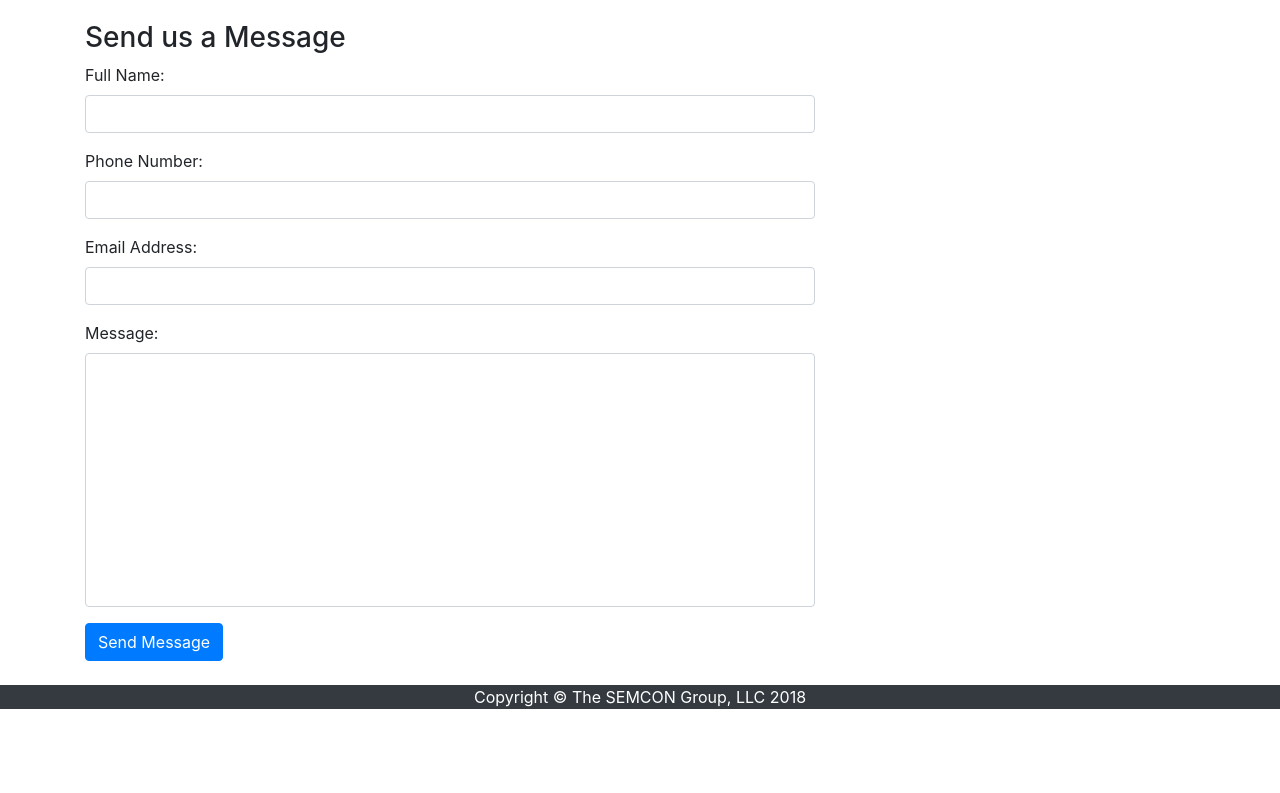
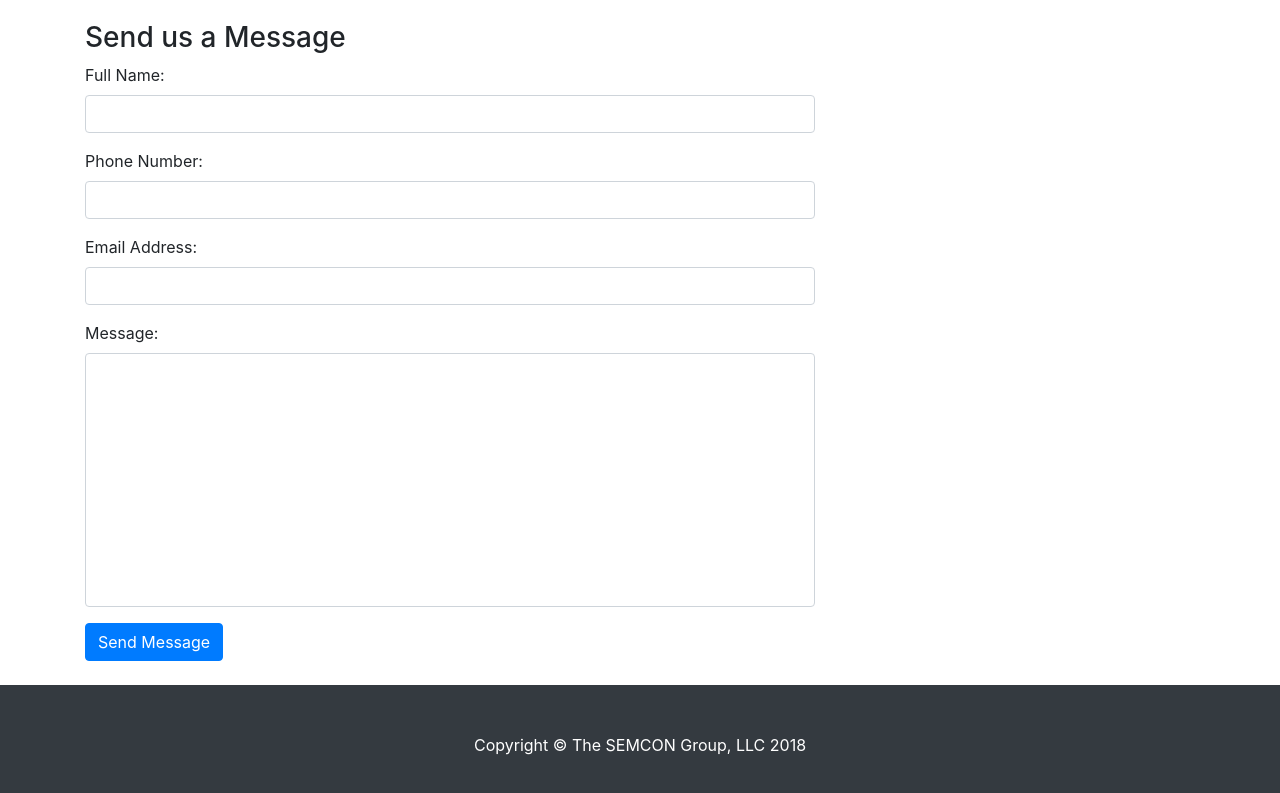
Before and after one commit to troyhagen8/Lab-1, a website: page contact.html in a window 1280 px wide. Shown: the part 617-1410 px from the top of the page. Before the commit the page ends 1326 px from the top, so only its background shows below. Drawn offline with Linux system fonts and the light colour scheme.

Commit message:
Update contact.html

```diff
--- a/contact.html
+++ b/contact.html
@@ -122,7 +122,7 @@
     <!-- /.container -->
 
     <!-- Footer -->
-    <footer class="bg-dark">
+    <footer class="py-5 px-5 bg-dark">
       <div class="container">
         <p class="m-0 text-center text-white">Copyright &copy; The SEMCON Group, LLC 2018</p>
       </div>
```
